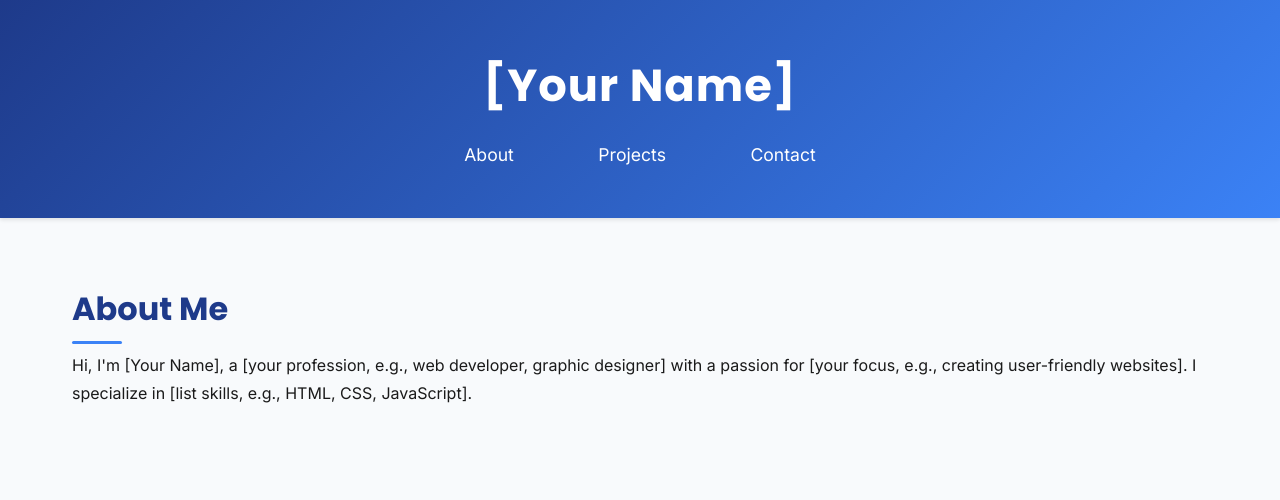
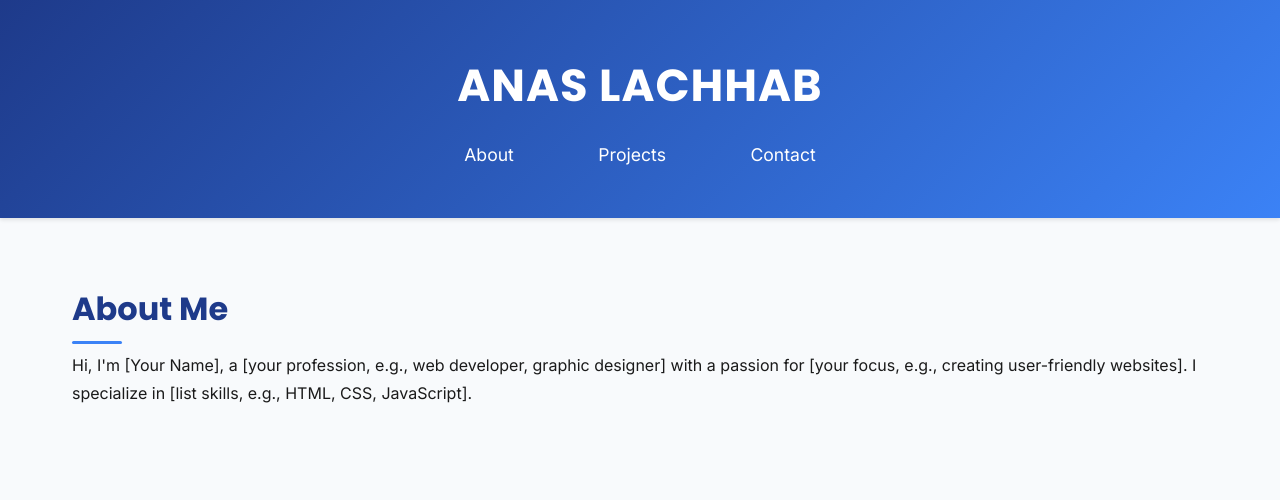
Before and after one commit to anaslxhb/anaslxhb.github.io, a plain HTML site: page index.html in a window 1280 px wide. Shown: the top 500 px of the page. Drawn offline with Linux system fonts and the light colour scheme.

Commit message:
Update index.html

```diff
--- a/index.html
+++ b/index.html
@@ -10,7 +10,7 @@
 </head>
 <body>
   <header>
-    <h1>[Your Name]</h1>
+    <h1>ANAS LACHHAB</h1>
     <nav>
       <a href="#about">About</a>
       <a href="#projects">Projects</a>
```
